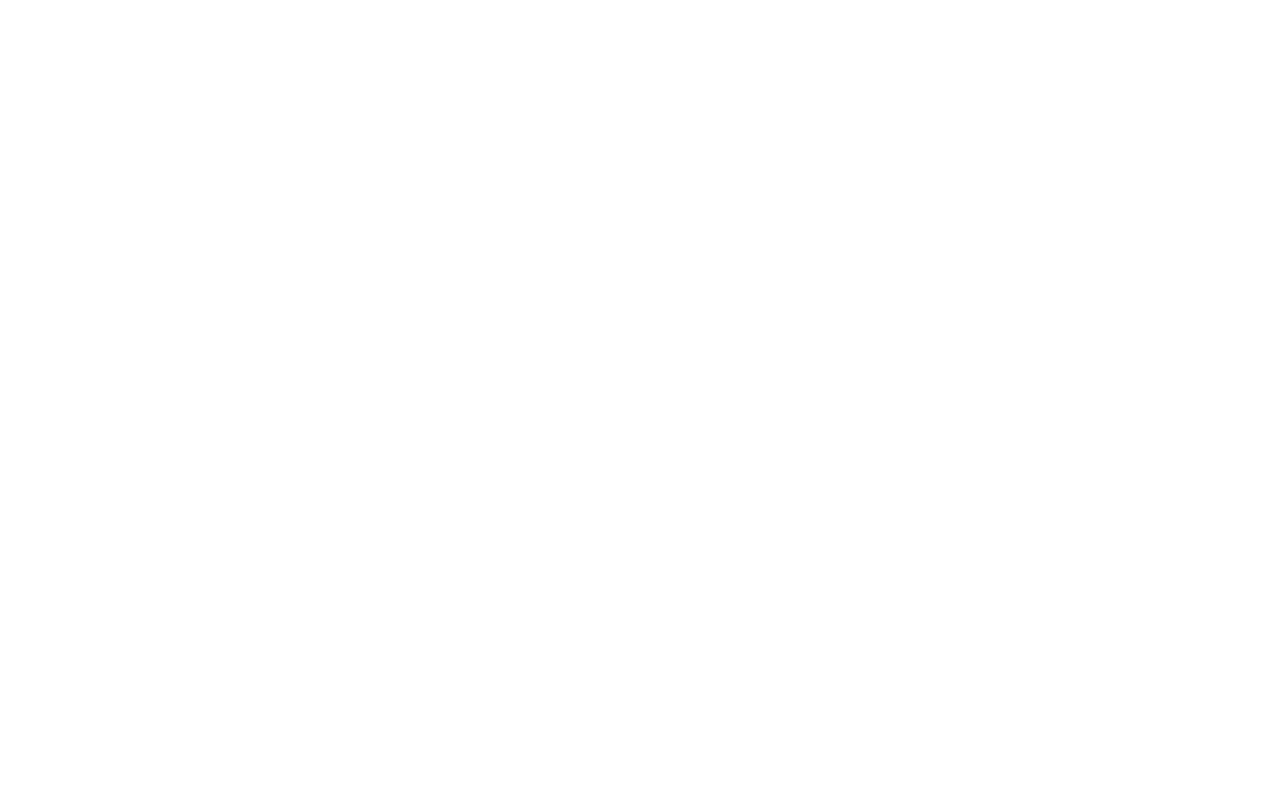
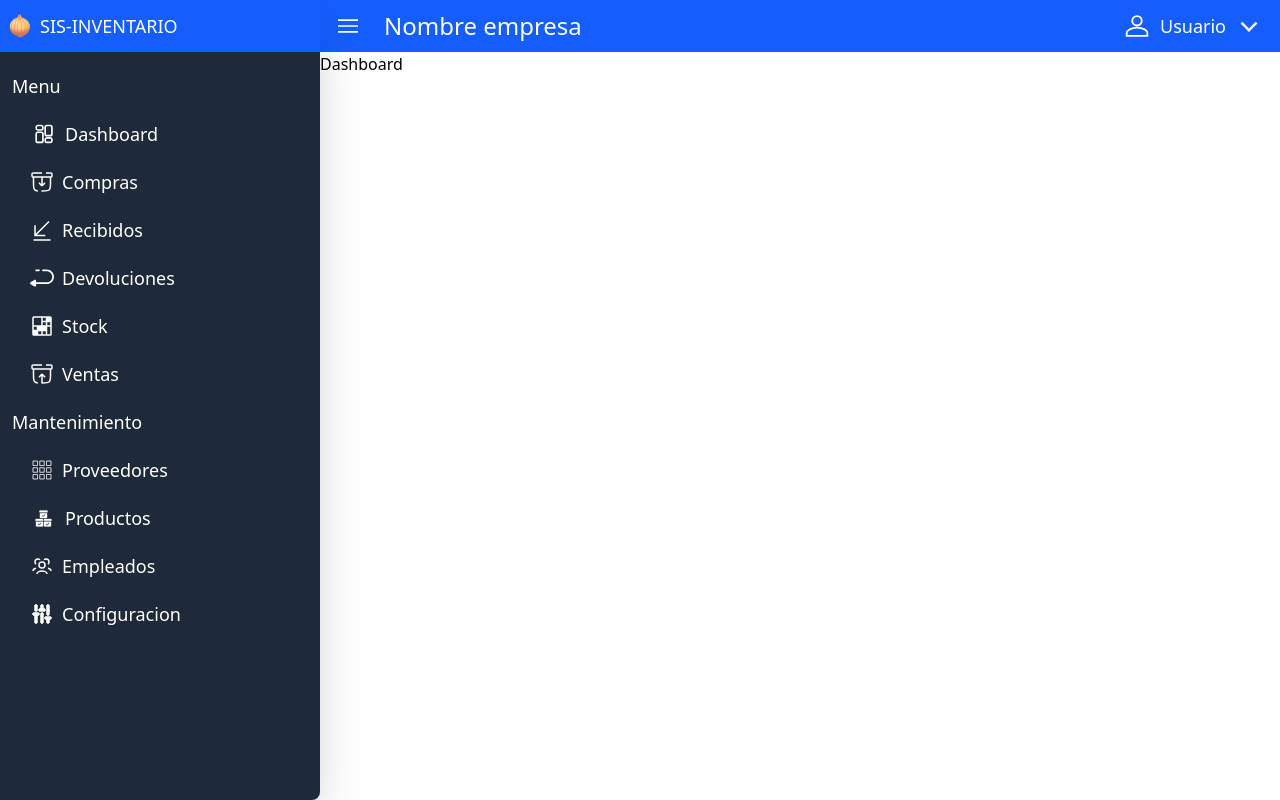
Before and after one commit to Caballo2612/Proyecto-Sistema-de-inventario, a React (Vite) app: page /Dashboard in a window 1280 px wide. Before the commit this address had no page. Built offline with nearby package versions, Linux system fonts and the light colour scheme.

Commit message:
Los estados ahora estan en el layout, Refactorizar estructura del layout, el header ahora esta separado del sidebar, Animación dinamica en el sidebar

```diff
--- a/src/App.jsx
+++ b/src/App.jsx
@@ -1,6 +1,7 @@
 import Login from "./auth/login"
 import { Layout } from "./layout/Layout"
 import { Routes, Route } from "react-router-dom"
+import { Dashboard } from "./routes/Dashboard"
 
 
 function App() {
@@ -9,6 +10,7 @@ function App() {
     <Routes>
         <Route element={<Layout />}>
             <Route index element={<Login />} />
+            <Route path="/Dashboard" element={<Dashboard />} />
         </Route>
     </Routes>
   )
--- a/src/layout/Header.jsx
+++ b/src/layout/Header.jsx
@@ -1,25 +1,11 @@
-import React, { useState } from 'react'
-import { Sidebar } from './Sidebar'
+import React from 'react'
 
-export const Header = () => {
-    const [Isopen, setIsOpen] = useState({
-        sidebar: true,
-        settings: false
-    })
 
-    const toggleMenu = (menu) => {
-        setIsOpen(prev => ({
-            ...prev,
-            [menu]: !prev[menu]
-        }))
-    };
+export const Header = ({ IsOpen, toggleMenu }) => {
 
     return (
-        <main className='flex flex-row'>
-            {Isopen.sidebar && (
-                <Sidebar />
-            )}
-            <header className='w-full h-13 bg-blue-600 text-white flex items-center '>
+        <div className='flex-row flex'>
+            <header className='w-full h-13 bg-blue-600 text-white flex items-center'>
                 <div>
                     <svg
                         xmlns="http://www.w3.org/2000/svg"
@@ -64,8 +50,11 @@ export const Header = () => {
                     >
                         <path d="m16.003 18.626 7.081-7.081L25 13.46l-8.997 8.998-9.003-9 1.917-1.916z" />
                     </svg>
-                    {Isopen.settings && (
-                        <div className='absolute right-4 top-16 bg-gray-800 text-white rounded-md shadow-lg w-46 z-10 p-2'>
+                    {IsOpen.settings && (
+                        <div className='absolute right-4 top-16 bg-gray-800 text-white rounded-md shadow-lg w-46 z-10 p-2 inline-block'>
+
+                            {/* Un piquito que no sé si dejar xd  <div className="absolute -top-2 right-2.5 w-4 h-5 bg-gray-800 rotate-45 -z-10"></div> */}
+
                             <div className='flex hover:bg-gray-700 p-2 cursor-pointer text-lg flex-row items-center gap-2 rounded-md'>
                                 <svg
                                     xmlns="http://www.w3.org/2000/svg"
@@ -98,6 +87,6 @@ export const Header = () => {
 
                 </div>
             </header>
-        </main>
+        </div>
     )
 }
--- a/src/layout/Layout.jsx
+++ b/src/layout/Layout.jsx
@@ -1,14 +1,37 @@
-import React from 'react'
+import React, { useState } from 'react'
 import { Header } from './Header'
 import { Outlet } from 'react-router-dom'
+import { Sidebar } from './Sidebar'
 
 export const Layout = () => {
+
+    const [IsOpen, setIsOpen] = useState({
+        sidebar: true,
+        settings: false
+    })
+
+    const toggleMenu = (menu) => {
+        setIsOpen(prev => ({
+            ...prev,
+            [menu]: !prev[menu]
+        }))
+    };
+
     return (
-        <>
-            <Header />
-            <div>
-                <Outlet />
+        <div className="flex">
+            <Sidebar
+                IsOpen={IsOpen}
+                toggleMenu={toggleMenu}
+            />
+            <div className="flex flex-col flex-1">
+                <Header
+                    IsOpen={IsOpen}
+                    toggleMenu={toggleMenu}
+                />
+                <main>
+                    <Outlet />
+                </main>
             </div>
-        </>
+        </div>
     )
 }
--- a/src/layout/Sidebar.jsx
+++ b/src/layout/Sidebar.jsx
@@ -1,9 +1,8 @@
 import React from 'react'
 
-export const Sidebar = () => {
+export const Sidebar = ({ IsOpen }) => {
     return (
-        <>
-            <div className='inset-0 z-20 bg-gray-800 w-80 min-h-svh shadow-2xl text-white overflow-x-hidden rounded-br-lg'>
+            <div className={`inset-0 z-20 bg-gray-800 min-h-svh shadow-2xl text-white overflow-x-hidden rounded-br-lg transition-all duration-200 ${IsOpen.sidebar ? 'w-80' : 'w-0'}`}>
                     <div className='p-2 bg-blue-600 text-lg flex flex-row h-13 items-center uppercase gap-2'>
                         <svg
                             xmlns="http://www.w3.org/2000/svg"
@@ -192,6 +191,5 @@ export const Sidebar = () => {
                         </li>
                     </div>
                 </div>
-        </>
     )
 }
--- /dev/null
+++ b/src/routes/Dashboard.jsx
@@ -0,0 +1,7 @@
+import React from 'react'
+
+export const Dashboard = () => {
+    return (
+        <div>Dashboard</div>
+    )
+}
```
Also changed, not shown: src/routes/Home.jsx (deleted).
